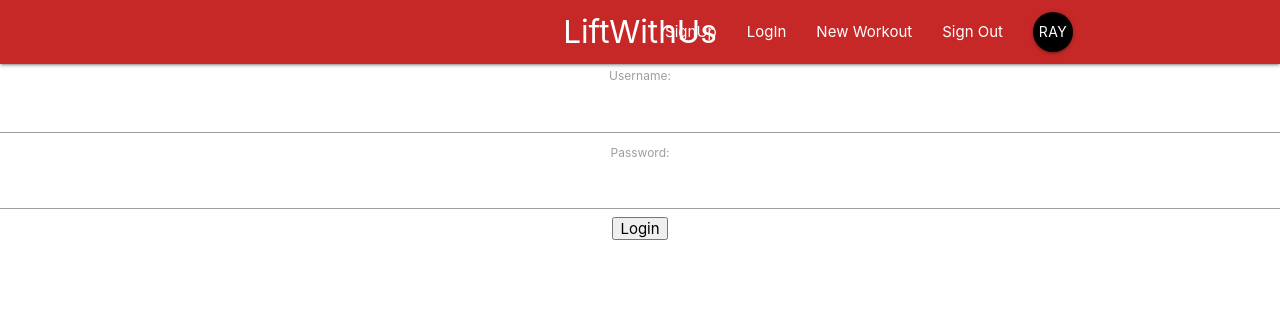
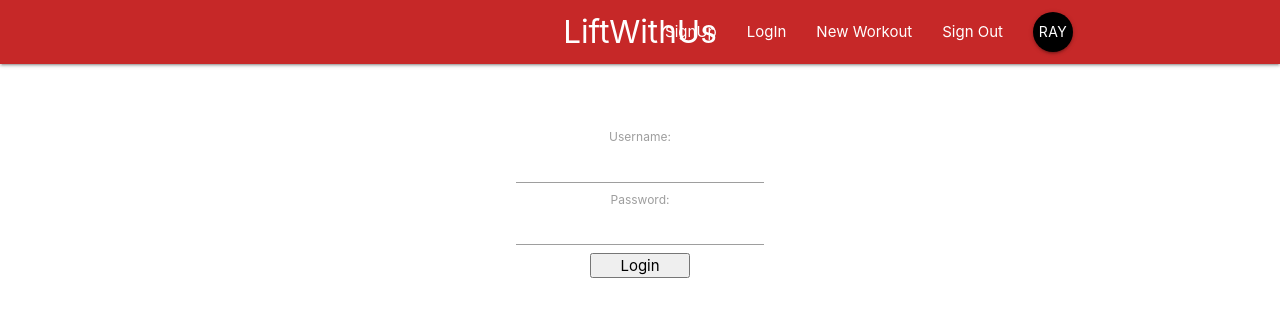
Before and after one commit to Build-Week-Weight-Lifting-Journal-4/Front-end, a React (Create React App) app in the folder weight-lifting/: page /login in a window 1280 px wide. Shown: the top 316 px of the page. Built offline with nearby package versions, Linux system fonts and the light colour scheme.

Commit message:
Fixed some styling

```diff
--- a/weight-lifting/src/components/SignUp.js
+++ b/weight-lifting/src/components/SignUp.js
@@ -56,15 +56,15 @@ const SignupForm = props => {
     };
 
     return (
-        <div id='signup'>
+        <div id='form'>
             <form onSubmit={submitForm}>
 
                 <label htmlFor='Name'>Name:</label>
-                <input id='name' type='text' placeholder='name' name='full_name' value={user.full_name} onChange={handleChanges}
+                <input id='name' type='text' placeholder='' name='full_name' value={user.full_name} onChange={handleChanges}
                        noValidate/>
 
                 <label htmlFor='Username'>Username:</label>
-                <input id='username' type='text' placeholder='username' name='username' value={user.username}
+                <input id='username' type='text' placeholder='' name='username' value={user.username}
                        onChange={handleChanges} noValidate/>
                 {showError1 === true ? <span>Username must be at least 6 characters</span> : ""}
                 <label htmlFor='Password'>Password:</label>
--- a/weight-lifting/src/index.css
+++ b/weight-lifting/src/index.css
@@ -12,7 +12,7 @@ code {
     monospace;
 }
 
-#signup {
+#form {
   margin: 0 auto;
   margin-top: 5%;
   display:flex;
@@ -20,7 +20,7 @@ code {
   justify-content: center;
 }
 
-#signup form {
+#form form {
   display:flex;
   flex-direction: column;
   justify-content: space-around;
@@ -28,11 +28,11 @@ code {
   height:10rem;
 }
 
-#signup button {
+#form button {
   width:100px;
   height:30px;
 }
 
-#signup span {
+#form span {
   font-size: .5rem;
 }
```
